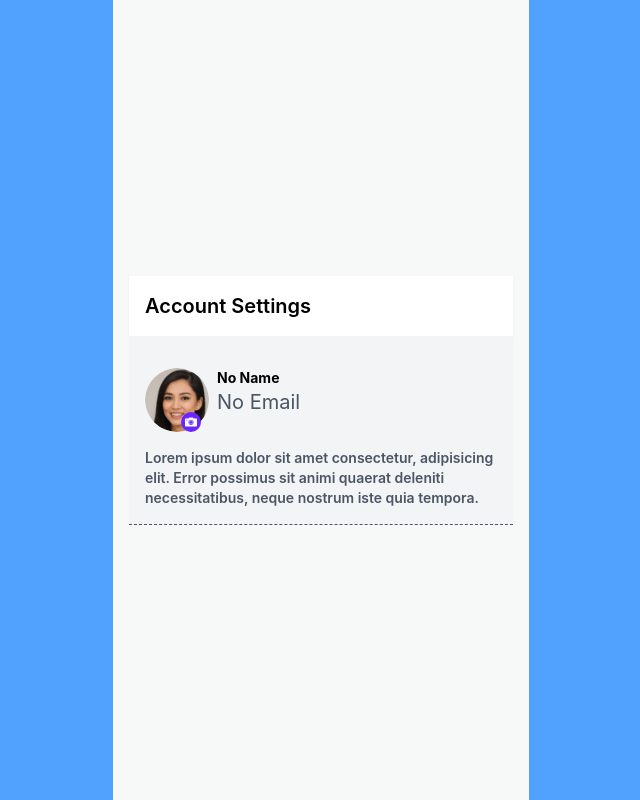
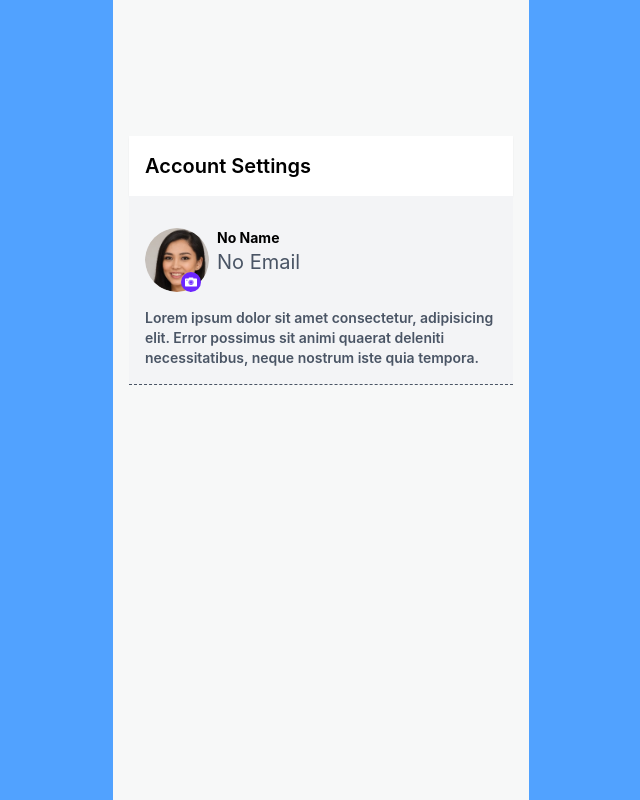
Before and after one commit to Nitish2909/Educase-Assignment, a React (Vite) app in the folder PopX/: page /account in a window 1280 px wide. Shown: the whole page, without its empty margins (319-959 px from the left). Built offline with nearby package versions, Linux system fonts and the light colour scheme.

Commit message:
assignment

```diff
--- a/PopX/src/Pages/Account.jsx
+++ b/PopX/src/Pages/Account.jsx
@@ -16,7 +16,7 @@ const Account = () => {
   return (
     <div className="bg-blue-400 min-h-screen flex items-center justify-center ">
       <div className="min-h-screen flex items-center justify-center bg-[#f7f8f8] px-4">
-        <div className=" w-full max-w-sm flex flex-col">
+        <div className=" w-full max-w-sm flex flex-col mb-70">
           <div className="text-xl font-semibold shadow-xs p-4 bg-white ">
             Account Settings
           </div>
```
